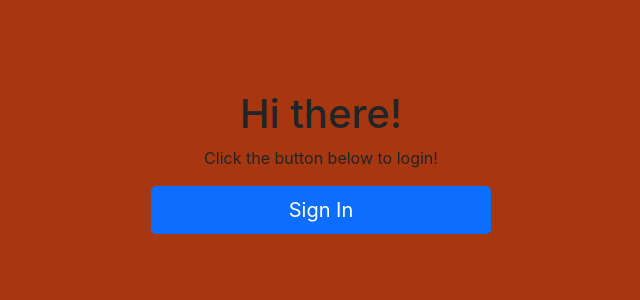
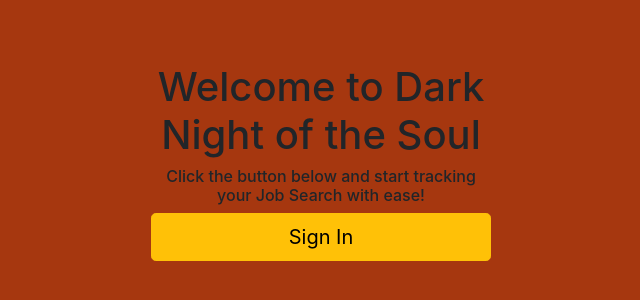
Before and after one commit to asparadise33/darkNight, a Next.js app: page /new in a window 1280 px wide. Shown: the part 198-498 px from the top of the page, without its empty margins (319-959 px from the left). Built offline with nearby package versions, Linux system fonts and the light colour scheme; no server answers.

Commit message:
notes of form, log in page

```diff
--- a/components/Signin.js
+++ b/components/Signin.js
@@ -13,9 +13,9 @@ function Signin() {
         margin: '0 auto',
       }}
     >
-      <h1>Hi there!</h1>
-      <p>Click the button below to login!</p>
-      <Button type="button" size="lg" className="copy-btn" onClick={signIn}>
+      <h1>Welcome to Dark Night of the Soul</h1>
+      <h6>Click the button below and start tracking your Job Search with ease!</h6>
+      <Button variant="warning" type="button" size="lg" className="copy-btn" onClick={signIn}>
         Sign In
       </Button>
     </div>
--- a/components/jobForm.js
+++ b/components/jobForm.js
@@ -1,12 +1,10 @@
 import React, { useEffect, useState } from 'react';
 import { useRouter } from 'next/router';
 import PropTypes from 'prop-types';
-import FloatingLabel from 'react-bootstrap/FloatingLabel';
-import Form from 'react-bootstrap/Form';
-import { Button } from 'react-bootstrap';
+import { Button, Form, FloatingLabel } from 'react-bootstrap';
 import { useAuth } from '../utils/context/authContext';
 import { createJob, updateJob, getCategory } from '../api/JobData';
-
+// props are arguments we pass to components, pass data as parameters from one component to another like from the form to the card
 const initialState = {
   job_name: '',
   company_name: '',
@@ -18,16 +16,16 @@ const initialState = {
 };
 
 function JobForm({ obj }) {
-  const [formInput, setFormInput] = useState(initialState); // hook manages state of a component (local or component specific) this hook always needs two values, inital and what we are updating it to be, allows for a component to be rerendered when the update func is called
+  const [formInput, setFormInput] = useState(initialState); // hook manages state of a component (local or component specific) this hook always needs two values, inital value and what we are updating it to be, allows for a component to be rerendered when the update func is called
   const [categories, setCategories] = useState([]);
   const router = useRouter(); // global state management hook to route to different pages
-  const { user } = useAuth(); // global hook user specific
-  // hook for after our API call occurs
+  const { user } = useAuth(); // global hook user specific data
+  // hook for what occurs after we render or rerender the DOM, when it mounts/or remounts if something changes
   useEffect(() => {
     getCategory().then(setCategories);
     if (obj.category) setFormInput(obj);
-  }, [obj, user]);
-  // event handleChange tells the form what to do when updated
+  }, [obj, user]); // dependency array
+  // event are user events that occur whent the user does "something" the event handleChange tells the form what to do when something happens
   const handleChange = (e) => {
     console.warn(e.target);
     const { name, value } = e.target;
@@ -63,7 +61,7 @@ function JobForm({ obj }) {
           type="text"
           placeholder="Name of Job"
           name="job_name"
-          value={formInput.job_name}
+          value={formInput.job_name} // access allowed due to dot.notation
           onChange={handleChange}
           required
         />
@@ -149,7 +147,7 @@ function JobForm({ obj }) {
     </Form>
   );
 }
-
+// prop types tell the component/function what to expect
 JobForm.propTypes = {
   obj: PropTypes.shape({
     job_name: PropTypes.string,
```
